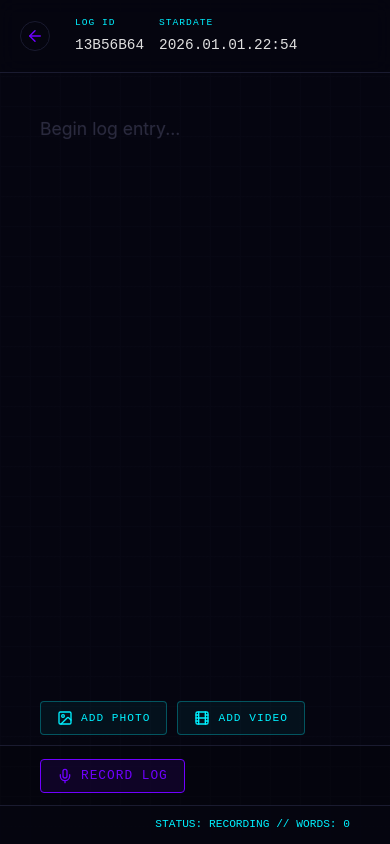
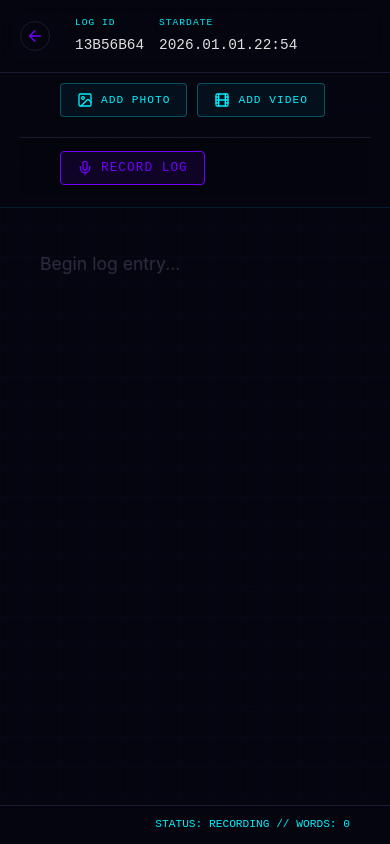
Before and after one commit to qmagix/CaptainQsLog, a React (Vite) app: page / in a window 390 px wide. Both pictures are taken after a click on the button "NEW". Built offline with nearby package versions, Linux system fonts and the light colour scheme.

Commit message:
moving buttons to top make it more usable in mobile

```diff
--- a/src/components/LogEditor.jsx
+++ b/src/components/LogEditor.jsx
@@ -6,6 +6,7 @@ import AudioRecorder from './AudioRecorder';
 import MediaManager from './MediaManager';
 import './LogEditor.css';
 import './AudioRecorder.css';
+import './LogEditorControls.css';
 
 const LogEditor = () => {
     const { activeLog, updateLog, setActiveLogId } = useLogs();
@@ -42,6 +43,20 @@ const LogEditor = () => {
                 </div>
             </div>
 
+            <div className="editor-controls">
+                <MediaManager
+                    images={activeLog.images}
+                    videos={activeLog.videos}
+                    onUpdate={(updates) => updateLog(activeLog.id, updates)}
+                />
+
+                <AudioRecorder
+                    audioData={activeLog.audio}
+                    onSave={(audioBase64) => updateLog(activeLog.id, { audio: audioBase64 })}
+                    onDelete={() => updateLog(activeLog.id, { audio: null })}
+                />
+            </div>
+
             <textarea
                 ref={textareaRef}
                 className="log-textarea"
@@ -52,18 +67,6 @@ const LogEditor = () => {
                 spellCheck="false"
             />
 
-            <MediaManager
-                images={activeLog.images}
-                videos={activeLog.videos}
-                onUpdate={(updates) => updateLog(activeLog.id, updates)}
-            />
-
-            <AudioRecorder
-                audioData={activeLog.audio}
-                onSave={(audioBase64) => updateLog(activeLog.id, { audio: audioBase64 })}
-                onDelete={() => updateLog(activeLog.id, { audio: null })}
-            />
-
             <div className="editor-footer">
                 STATUS: RECORDING // WORDS: {activeLog.content.split(/\s+/).filter(Boolean).length}
             </div>
--- /dev/null
+++ b/src/components/LogEditorControls.css
@@ -0,0 +1,14 @@
+.editor-controls {
+    padding: 10px 40px;
+    background: rgba(5, 5, 16, 0.4);
+    border-bottom: 1px solid rgba(0, 240, 255, 0.1);
+    display: flex;
+    flex-direction: column;
+    gap: 10px;
+}
+
+@media (max-width: 768px) {
+    .editor-controls {
+        padding: 10px 20px;
+    }
+}
```
